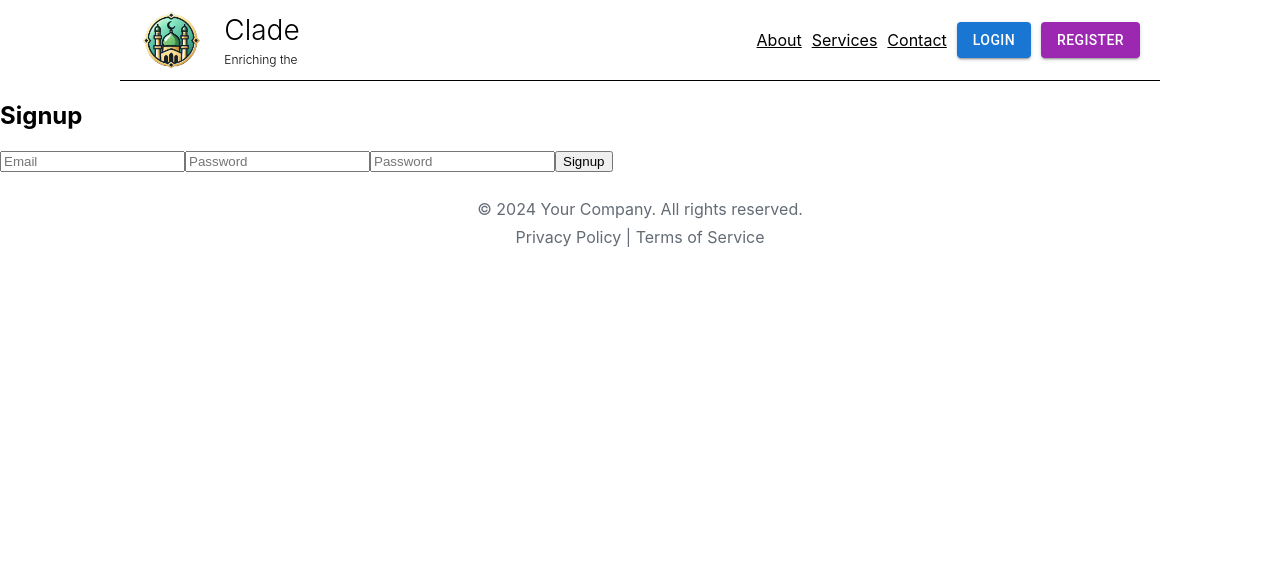
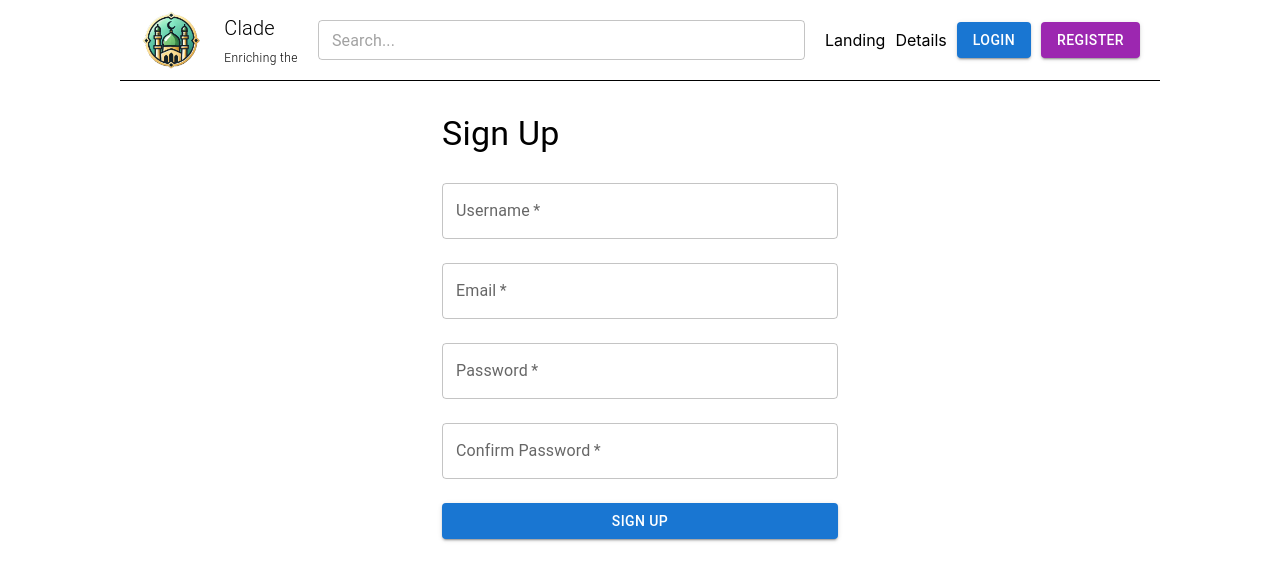
Before and after one commit to smoltafet/cladecrowd, a React (Create React App) app in the folder my-app/: page /register in a window 1280 px wide. Shown: the top 580 px of the page. Built offline with nearby package versions, Linux system fonts and the light colour scheme; no server answers.

Commit message:
login and signup corrected

```diff
--- a/my-app/src/App.js
+++ b/my-app/src/App.js
@@ -12,20 +12,19 @@ import LoginPage from "./pages/auth/LoginPage";
 import RegisterPage from "./pages/auth/RegisterPage";
 import Header from './components/Header';
 import Footer from './components/Footer';
+import AuthProvider from './context/AuthContext'; // Import AuthProvider
 
 function App() {
   return (
-    <>
+    <AuthProvider>
       <Header />
       <Routes>
-            <Route path="/" element={<LandingPage />} />
-            <Route path="/details" element={<DetailsPage />} />
-            <Route path="/login" element={<LoginPage />} />
-            <Route path="/register" element={<RegisterPage />} />
+        <Route path="/" element={<LandingPage />} />
+        <Route path="/details" element={<DetailsPage />} />
+        <Route path="/login" element={<LoginPage />} />
+        <Route path="/register" element={<RegisterPage />} />
       </Routes>
-      <Footer /> {/* Add the Footer component here */}
-    </>
+    </AuthProvider>
   );
 }
-
 export default App;
--- a/my-app/src/components/Header.js
+++ b/my-app/src/components/Header.js
@@ -1,30 +1,46 @@
-import { Link } from 'react-router-dom';
+import React, { useContext } from 'react';
+import {Link, useNavigate} from 'react-router-dom';
 import { Button, IconButton, TextField, Typography } from '@mui/material';
 import cladeLogo from '../images/logo2.png'; // Update the path to your logo
 import MenuIcon from '@mui/icons-material/Menu';
+import { AuthContext } from '../context/AuthContext'; // Import AuthContext
+import { signOut } from 'firebase/auth';
+import { auth } from '../Firebase';
+
 const Header = () => {
+  const { currentUser } = useContext(AuthContext);
+  const navigate = useNavigate();
+  const handleSignOut = async () => {
+    try {
+      await signOut(auth);
+      navigate('/login');
+    } catch (error) {
+      console.error('Error signing out:', error.message);
+    }
+  };
+
   const styles = {
     navbar: {
       display: 'flex',
       alignItems: 'center',
       justifyContent: 'space-between',
-      padding: '10px 20px', // Added vertical padding
-      margin: '0 120px', // Added horizontal margin
+      padding: '10px 20px',
+      margin: '0 120px',
       backgroundColor: '#fff',
       color: '#000',
-      borderBottom: '1px solid #000', // Added border bottom
+      borderBottom: '1px solid #000',
     },
     navbarBrand: {
       display: 'flex',
       alignItems: 'center',
       textDecoration: 'none',
-      color: '#000', // Changed to black
+      color: '#000',
     },
     navbarLinks: {
       display: 'flex',
       alignItems: 'center',
       gap: '10px',
-      color: '#000', // Changed to black
+      color: '#000',
     },
     logo: {
       height: '60px',
@@ -46,37 +62,46 @@ const Header = () => {
       },
     },
   };
+
   return (
     <header style={styles.navbar}>
       <Link to="/" style={styles.navbarBrand}>
         <img src={cladeLogo} alt="Logo" style={styles.logo} />
-    <div style={{ display: 'flex', flexDirection: 'column', gap: 5}}>
-        <text style={{ fontWeight: 300, fontSize: 28 }}>Clade</text>
-        <text style={{ fontWeight: 300, fontSize: 12 }}>Enriching the </text>
+        <div style={{ display: 'flex', flexDirection: 'column', gap: 5 }}>
+          <Typography variant="h6" style={{ fontWeight: 300 }}>Clade</Typography>
+          <Typography variant="caption" style={{ fontWeight: 300 }}>Enriching the </Typography>
         </div>
       </Link>
+      <TextField
+        variant="outlined"
+        size="small"
+        placeholder="Search..."
+        style={styles.searchBar}
+      />
       <div style={styles.navbarLinks}>
-        <Link to="/" style={{ color: 'white', textDecoration: 'none' }}>Landing</Link>
-        <Link to="/details" style={{ color: 'white', textDecoration: 'none' }}>Details</Link>
-      </div>
-      <IconButton style={styles.menuButton} color="inherit">
-        <span className="material-icons">menu</span>
-      </IconButton>
-      <nav style={styles.navbarLinks}>
-        <Link to="/about" style={{ color: '#000' }}>About</Link>
-        <Link to="/services" style={{ color: '#000' }}>Services</Link>
-        <Link to="/contact" style={{ color: '#000' }}>Contact</Link>
+        <Link to="/" style={{ color: '#000', textDecoration: 'none' }}>Landing</Link>
+        <Link to="/details" style={{ color: '#000', textDecoration: 'none' }}>Details</Link>
+        {currentUser ? (
+            <>
+            <Typography variant="h6" style={{ color: '#000' }}>Welcome, {currentUser.email}</Typography>
+            <Button variant="contained" color="secondary" onClick={handleSignOut}>Sign Out</Button>
+          </>
+        ) : (
+          <>
             <Link to="/login" style={{ textDecoration: 'none' }}>
               <Button variant="contained" color="primary">Login</Button>
             </Link>
             <Link to="/register" style={{ textDecoration: 'none' }}>
               <Button variant="contained" color="secondary">Register</Button>
             </Link>
-      </nav>
+          </>
+        )}
+      </div>
       <IconButton style={styles.menuButton}>
         <MenuIcon />
       </IconButton>
     </header>
   );
 };
+
 export default Header;
--- /dev/null
+++ b/my-app/src/context/AuthContext.js
@@ -0,0 +1,24 @@
+import React, { createContext, useState, useEffect } from 'react';
+import { onAuthStateChanged } from 'firebase/auth';
+import { auth } from '../Firebase'; // Adjust the path if necessary
+
+export const AuthContext = createContext();
+
+const AuthProvider = ({ children }) => {
+  const [currentUser, setCurrentUser] = useState(null);
+
+  useEffect(() => {
+    const unsubscribe = onAuthStateChanged(auth, (user) => {
+      setCurrentUser(user);
+    });
+    return () => unsubscribe();
+  }, []);
+
+  return (
+    <AuthContext.Provider value={{ currentUser }}>
+      {children}
+    </AuthContext.Provider>
+  );
+};
+
+export default AuthProvider;
--- a/my-app/src/index.js
+++ b/my-app/src/index.js
@@ -2,13 +2,12 @@ import React from 'react';
 import ReactDOM from 'react-dom/client';
 import './index.css';
 import App from './App';
-import { BrowserRouter } from "react-router-dom";
+import { BrowserRouter } from 'react-router-dom';
 
 const root = ReactDOM.createRoot(document.getElementById('root'));
 
 root.render(
   <BrowserRouter>
-
-    <App />
+      <App />
   </BrowserRouter>
 );
--- a/my-app/src/pages/auth/LoginPage.js
+++ b/my-app/src/pages/auth/LoginPage.js
@@ -1,47 +1,55 @@
-// src/Login.js
 import React, { useState } from 'react';
 import { signInWithEmailAndPassword } from 'firebase/auth';
 import { auth } from '../../Firebase';
+import { Button, TextField, Typography, Container } from '@mui/material';
 import { useNavigate } from 'react-router-dom';
-
 
 const LoginPage = () => {
   const [email, setEmail] = useState('');
   const [password, setPassword] = useState('');
-  const navigate = useNavigate();
+  const navigate = useNavigate(); // Initialize useNavigate hook
 
   const handleLogin = async (e) => {
     e.preventDefault();
     try {
       await signInWithEmailAndPassword(auth, email, password);
       alert('User logged in successfully!');
-      navigate('/'); // Redirect to home or another page
+      navigate('/'); // Redirect to the landing page
     } catch (error) {
       console.error('Error logging in:', error.message);
+      alert('Login failed. Please check your credentials and try again.');
     }
   };
 
   return (
-    <div>
-      <h2>Login</h2>
-      <form onSubmit={handleLogin}>
-        <input
+    <Container maxWidth="xs" style={{ marginTop: '2rem' }}>
+      <Typography variant="h4" gutterBottom>Login</Typography>
+      <form onSubmit={handleLogin} noValidate>
+        <TextField
+          label="Email"
+          variant="outlined"
+          fullWidth
+          margin="normal"
           type="email"
-          placeholder="Email"
           value={email}
           onChange={(e) => setEmail(e.target.value)}
           required
         />
-        <input
+        <TextField
+          label="Password"
+          variant="outlined"
+          fullWidth
+          margin="normal"
           type="password"
-          placeholder="Password"
           value={password}
           onChange={(e) => setPassword(e.target.value)}
           required
         />
-        <button type="submit">Login</button>
+        <Button type="submit" variant="contained" color="primary" fullWidth style={{ marginTop: '1rem' }}>
+          Login
+        </Button>
       </form>
-    </div>
+    </Container>
   );
 };
 
--- a/my-app/src/pages/auth/RegisterPage.js
+++ b/my-app/src/pages/auth/RegisterPage.js
@@ -1,53 +1,84 @@
 import React, { useState } from 'react';
 import { createUserWithEmailAndPassword } from 'firebase/auth';
 import { auth } from '../../Firebase';
+import { Button, TextField, Typography, Container } from '@mui/material';
 import { useNavigate } from 'react-router-dom';
 
 const RegisterPage = () => {
+  const [username, setUsername] = useState('');
   const [email, setEmail] = useState('');
   const [password, setPassword] = useState('');
+  const [confirmPassword, setConfirmPassword] = useState('');
   const navigate = useNavigate();
-
 
   const handleSignup = async (e) => {
     e.preventDefault();
+    if (password !== confirmPassword) {
+      alert('Passwords do not match!');
+      return;
+    }
+    if (!email.includes('@')) {
+      alert('Enter a valid email address!');
+      return;
+    }
     try {
       await createUserWithEmailAndPassword(auth, email, password);
       alert('User signed up successfully!');
-      navigate('/login'); // Redirect to login page after signup
+      navigate('/login'); // Redirect to login page
     } catch (error) {
       console.error('Error signing up:', error.message);
+      alert('Signup failed. Please try again.');
     }
   };
 
   return (
-    <div>
-      <h2>Signup</h2>
-      <form onSubmit={handleSignup}>
-        <input
+    <Container maxWidth="xs" style={{ marginTop: '2rem' }}>
+      <Typography variant="h4" gutterBottom>Sign Up</Typography>
+      <form onSubmit={handleSignup} noValidate>
+        <TextField
+          label="Username"
+          variant="outlined"
+          fullWidth
+          margin="normal"
+          value={username}
+          onChange={(e) => setUsername(e.target.value)}
+          required
+        />
+        <TextField
+          label="Email"
+          variant="outlined"
+          fullWidth
+          margin="normal"
           type="email"
-            placeholder="Email"
           value={email}
           onChange={(e) => setEmail(e.target.value)}
           required
         />
-        <input
+        <TextField
+          label="Password"
+          variant="outlined"
+          fullWidth
+          margin="normal"
           type="password"
-            placeholder="Password"
           value={password}
           onChange={(e) => setPassword(e.target.value)}
           required
         />
-        <input
+        <TextField
+          label="Confirm Password"
+          variant="outlined"
+          fullWidth
+          margin="normal"
           type="password"
-            placeholder="Password"
-            value={password}
-            onChange={(e) => setPassword(e.target.value)}
+          value={confirmPassword}
+          onChange={(e) => setConfirmPassword(e.target.value)}
           required
         />
-        <button type="submit">Signup</button>
+        <Button type="submit" variant="contained" color="primary" fullWidth style={{ marginTop: '1rem' }}>
+          Sign Up
+        </Button>
       </form>
-    </div>
+    </Container>
   );
 };
 
```
Lines whose indentation alone changed are shown as unchanged.
